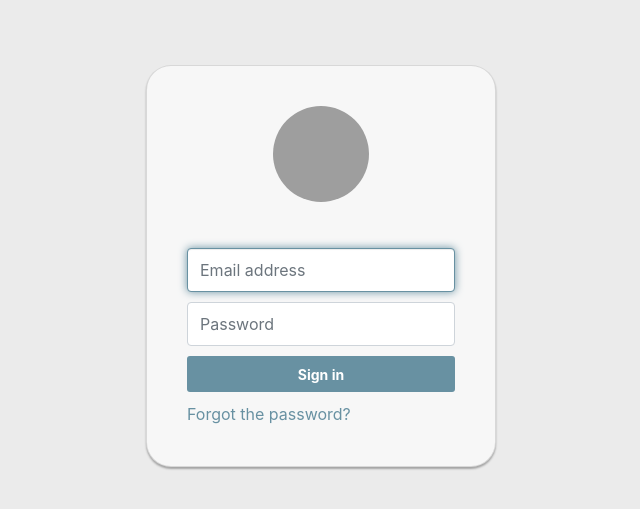
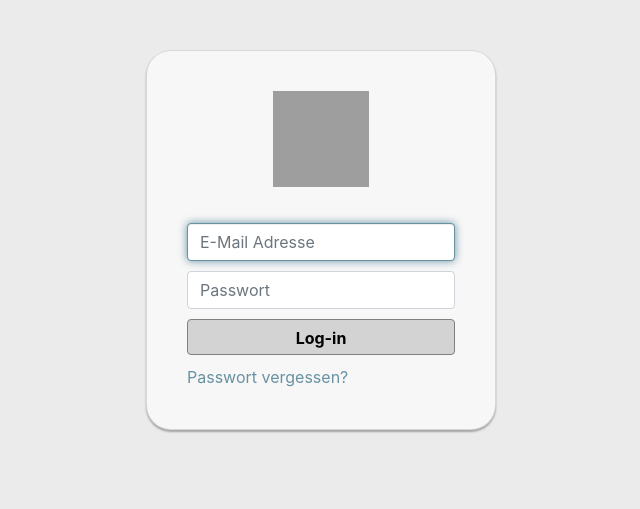
Before and after one commit to fbscoder/WhatsToDay, a Symfony app: template templates/login.html.twig in a window 1280 px wide. Shown: the top 509 px of the page, without its empty margins (319-959 px from the left). Run offline with Twig, Linux system fonts and the light colour scheme; the template is opened without the code that fills it, so the values that code supplies are empty; some libraries are stand-ins or nearby versions; grey boxes are pictures that could not be loaded.

Commit message:
Login Page
Signed-off-by: Marcell <marcell.koenig@it-lab.ktn.at>

```diff
--- a/public/css/login_style.css
+++ b/public/css/login_style.css
@@ -35,10 +35,7 @@
     height: 96px;
     margin: 0 auto 10px;
     display: block;
-    -moz-border-radius: 50%;
-    -webkit-border-radius: 50%;
-    border-radius: 50%;
-}
+    }
 
 /*
  * Form styles
@@ -127,3 +124,7 @@
 .forgot-password:focus {
     color: rgb(12, 97, 33);
 }
+
+.navbar-fixed-top-margin{
+    margin-top: 0;
+}
--- a/public/css/style.css
+++ b/public/css/style.css
@@ -219,3 +219,6 @@ p {
 .navbar-brand {
     color: var(--main-bg-color);
 }
+.navbar-fixed-top-margin{
+    margin-top: 65px;
+}
--- a/src/Controller/Utils/PersonUtils.php
+++ b/src/Controller/Utils/PersonUtils.php
@@ -23,9 +23,11 @@ class PersonUtils
 
     }
 
-    public static function checkIfRightPerson($array)
+    public static function checkIfRightPerson($email, $password)
     {
+        $passwordHash = hash('SHA1',$password);
 
+        return false;
     }
 
     public static function checkIfPersonExists()
--- a/templates/base.html.twig
+++ b/templates/base.html.twig
@@ -111,7 +111,7 @@
 
 
 {% endblock %}
-<div style="margin-top: 65px;">
+<div class="navbar-fixed-top-margin">
     {% block body %}
     {% endblock %}
 </div>
--- a/templates/login.html.twig
+++ b/templates/login.html.twig
@@ -30,16 +30,15 @@
 {% block body %}
     {% block header %}{% endblock %}
     <div class="card card-container">
-        <img id="profile-img" class="profile-img-card" src="//ssl.gstatic.com/accounts/ui/avatar_2x.png"/>
+        <img id="profile-img" class="profile-img-card" src="img/icon.png"/>
         <p id="profile-name" class="profile-name-card"></p>
-        <form class="form-signin">
-            <span id="reauth-email" class="reauth-email"></span>
-            <input type="email" id="inputEmail" class="form-control" placeholder="Email address" required autofocus>
-            <input type="password" id="inputPassword" class="form-control" placeholder="Password" required>
-            <button class="btn btn-lg btn-primary btn-block btn-signin" type="submit">Sign in</button>
+        <form class="form-signin" action="/" method="POST" >
+            <input type="email" name="email" id="email" class="form-control" placeholder="E-Mail Adresse" required autofocus>
+            <input type="password" name="password" id="password" class="form-control" placeholder="Passwort" required>
+            <button class="btn btn-gray" type="submit">Log-in</button>
         </form><!-- /form -->
         <a href="#" class="forgot-password">
-            Forgot the password?
+            Passwort vergessen?
         </a>
     </div><!-- /card-container -->
 {% endblock %}
```
Also changed, not shown: src/Controller/Login.php (+8 -3 lines).
